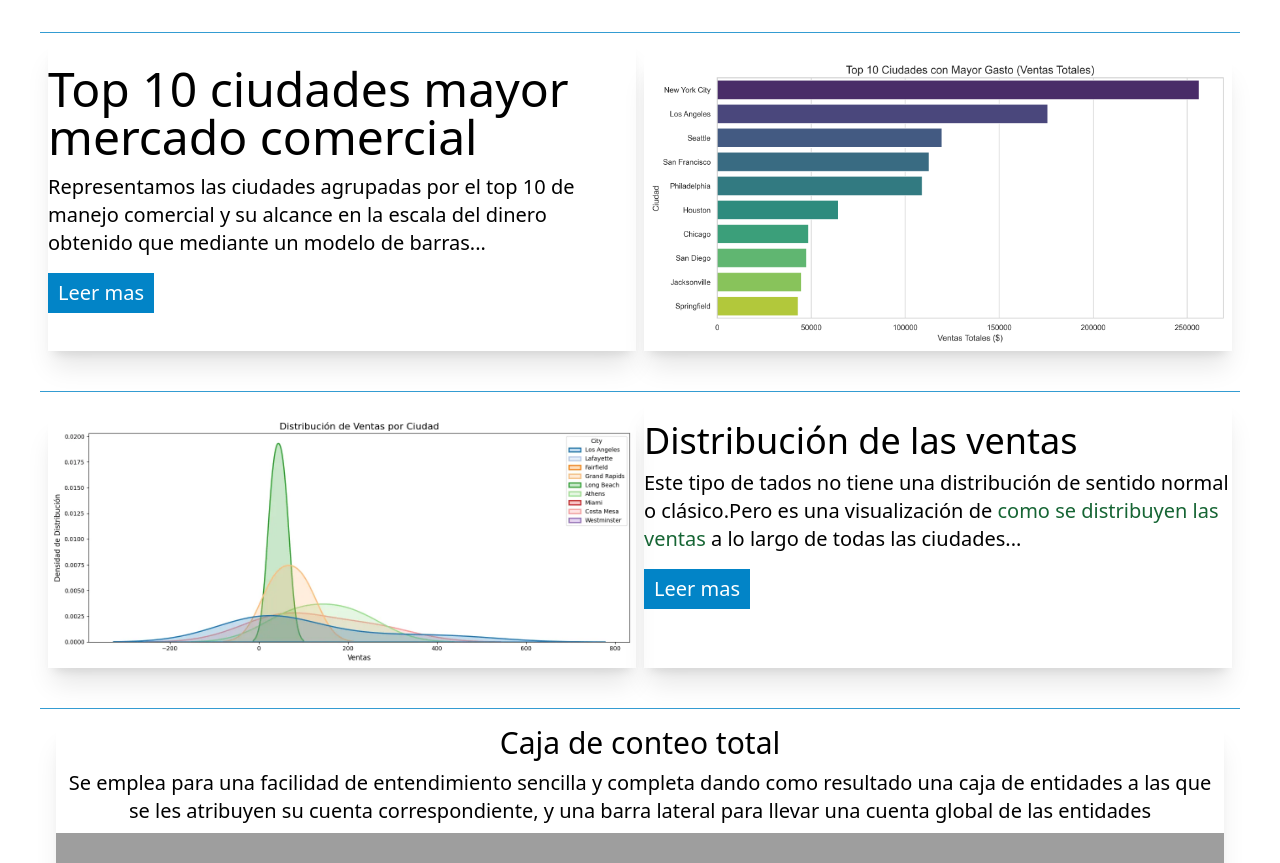
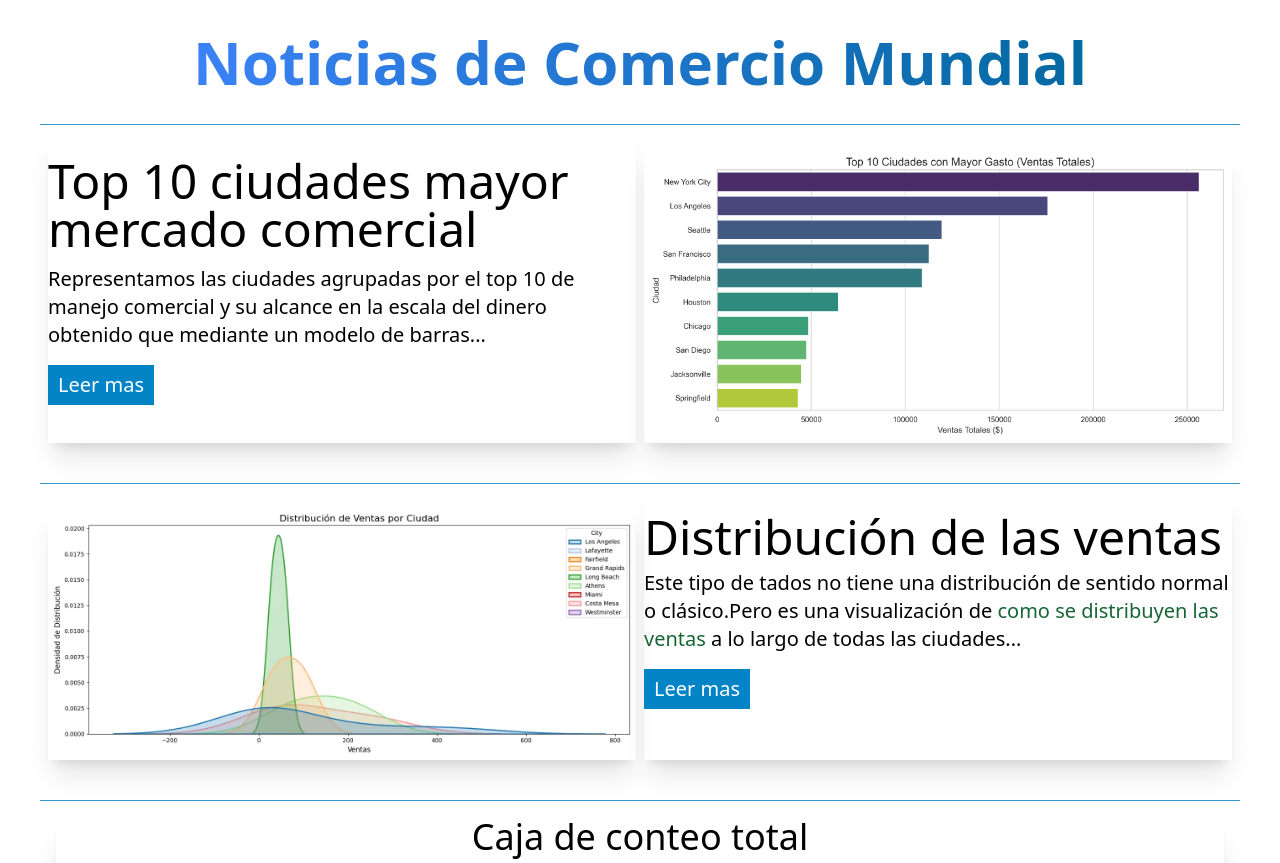
Before and after one commit to larry1sf/Presentaci-n, a Flask app: page / in a window 1280 px wide. Shown: the part 96-959 px from the top of the page. Run offline with Flask 3, Linux system fonts and the light colour scheme; parts of the project's set-up code (start-up, migrations or seed data) failed here and were passed over; some libraries are stand-ins or nearby versions; grey boxes are pictures that could not be loaded.

Commit message:
finished-parse

```diff
--- a/templates/index.html
+++ b/templates/index.html
@@ -13,6 +13,7 @@
 
 <body class="p-10 space-y-8 ">
     <nav class="sticky top-0 z-20 w-full flex justify-center ">
+
         <ul
             class="relative min-w-[320px] flex w-full p-1 justify-between lg:justify-end gap-[10%] h-[56px] bg-[#0d6efd] ">
 
@@ -91,11 +92,17 @@
             </li>
         </ul>
     </nav>
-
+    <section class="flex justify-center">
+        <h1
+            class="text-6xl font-bold bg-gradient-to-r from-blue-500 to-sky-700 bg-clip-text text-transparent cursor-default hover:from-sky-500 hover:to-blue-600 w-auto inline-block">
+            Noticias
+            de
+            Comercio Mundial</h1>
+    </section>
     <section id="distribucion" class="lg:flex block  gap-2  p-2 space-y-4 border-t border-sky-600/80">
 
         <div class="lg:w-2/4 text-xl hover:translate-x-1 hover:-translate-y-2 transition shadow-xl cursor-pointer">
-            <h1 class="text-5xl font-normal mt-6">Top 10 ciudades mayor mercado comercial</h1>
+            <h2 class="text-5xl font-normal mt-6">Top 10 ciudades mayor mercado comercial</h2>
             <p class="mt-3">
                 Representamos las ciudades agrupadas por el top 10 de manejo comercial y su alcance en la escala del
                 dinero
@@ -114,7 +121,7 @@
     <section id="caja" class="lg:flex gap-2 p-2 space-y-4 border-t border-sky-600/80">
         <div
             class="order-2 lg:w-2/4 font-normal hover:translate-x-1 hover:-translate-y-2 transition cursor-pointer shadow-xl">
-            <h2 class="text-4xl mt-[1.30rem]">Distribución de las ventas</h2>
+            <h2 class="text-5xl mt-[1.30rem]">Distribución de las ventas</h2>
 
             <p class="mt-2 text-xl">Este tipo de tados no tiene una distribución de sentido normal o clásico.Pero
                 es
@@ -137,7 +144,7 @@
         <div class=" cursor-pointer shadow-xl space-y-2">
             <div
                 class="text-normal  w-full shadow-xl sm:shadow-none transition  hover:translate-x-1 hover:-translate-y-2 lg:hover:-translate-y-0 lg:hover:translate-x-0  ">
-                <h3 class="text-3xl lg:text-center font-normal">Caja de conteo total</h3>
+                <h3 class="text-4xl lg:text-center font-normal">Caja de conteo total</h3>
                 <p class="text-start lg:text-center text-xl mt-2">Se emplea para una facilidad de entendimiento sencilla
                     y
                     completa dando
```
